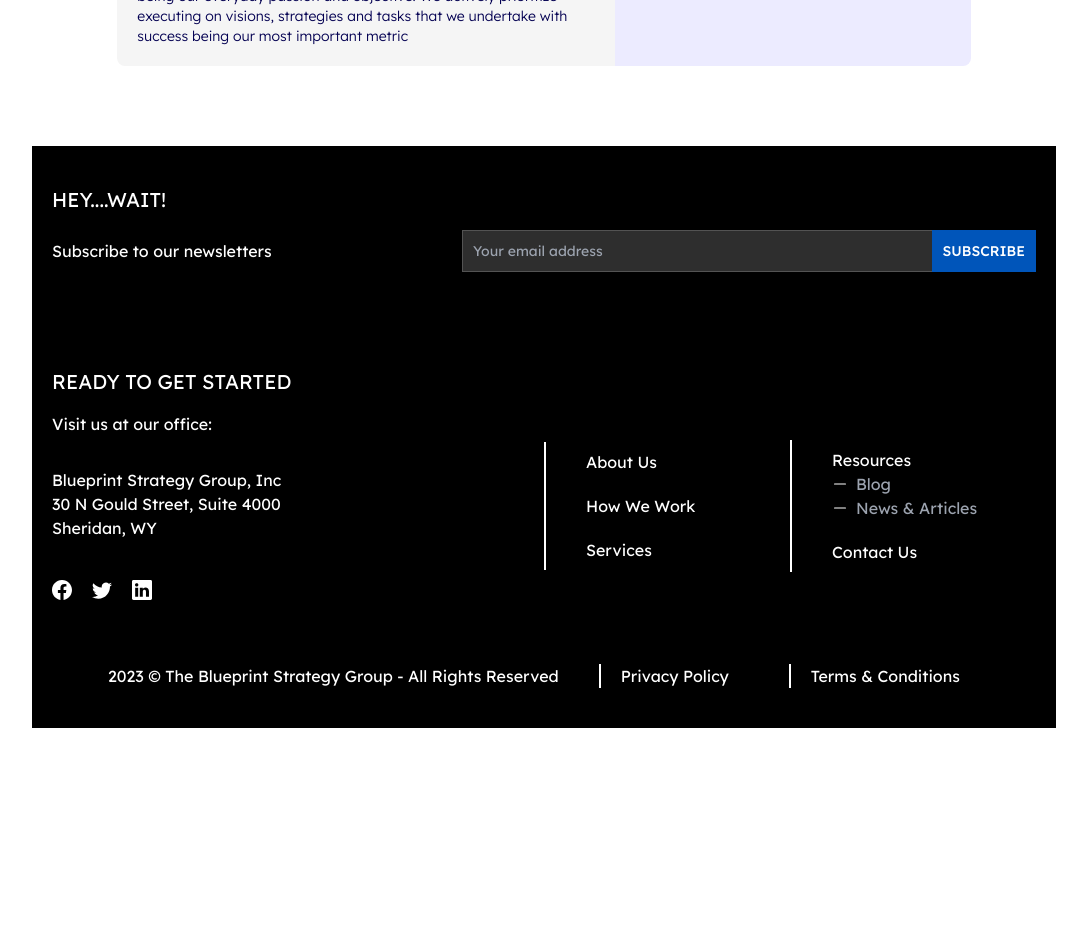
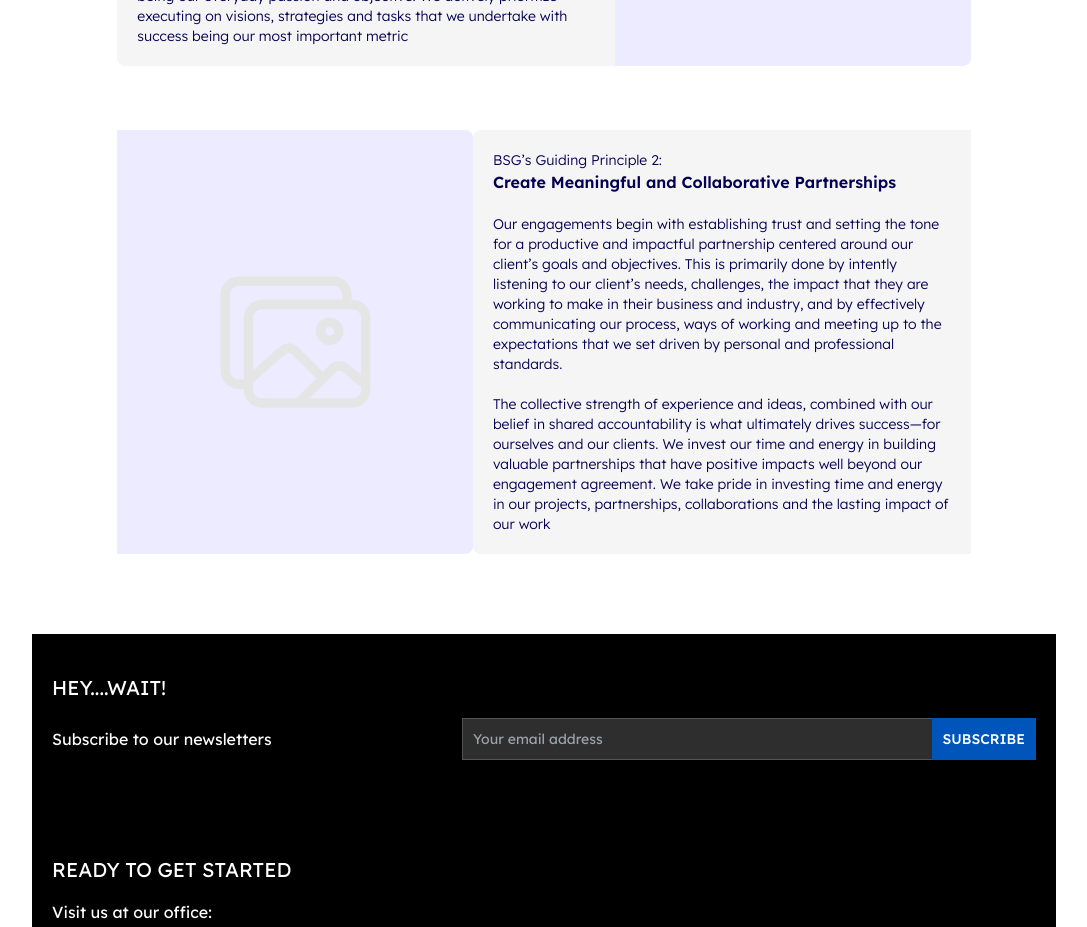
Before and after one commit to EdgarAmpiire/blueprints-web, a React (Create React App) app: page /how-we-work in a window 1280 px wide. Shown: the part 1480-2407 px from the top of the page, without its empty margins (96-1183 px from the left). Before the commit the page ends 2208 px from the top, so only its background shows below. Built offline with nearby package versions, Linux system fonts and the light colour scheme; what tw-elements would draw is missing.

Commit message:
how we work - hero

```diff
--- a/src/features/howWeWork/components/Principles.jsx
+++ b/src/features/howWeWork/components/Principles.jsx
@@ -55,6 +55,30 @@ export const Principles = () => {
                 </div>
               </div>
             </div>
+
+            <div className="mt-16">
+              <div className="flex ">
+              <div className="bg-[#ECEBFF] py-5 px-5 w-5/12 rounded-r-lg flex items-center justify-center">
+                    <img src={thumb} alt="" />
+                </div>
+                <div className="bg-[#F5F5F5] py-5 px-5 w-7/12 rounded-l-lg">
+                  <div className="mb-5">
+                    <h3 className="text-[#040052] text-sm font-light">BSG’s Guiding Principle 2:</h3>
+                    <h1 className="text-[#040052]  font-semibold ">Create Meaningful and Collaborative Partnerships
+</h1>
+                  </div>
+                  <div className="flex flex-col gap-5">
+                    <p className="text-sm text-[#040052] font-light">
+                    Our engagements begin with establishing trust and setting the tone for a productive and impactful partnership centered around our client’s goals and objectives. This is primarily done by intently listening to our client’s needs, challenges, the impact that they are working to make in their business and industry, and by effectively communicating our process, ways of working and meeting up to the expectations that we set driven by personal and professional standards.
+                    </p>
+                    <p className="text-sm text-[#040052] font-light">
+                    The collective strength of experience and ideas, combined with our belief in shared accountability is what ultimately drives success—for ourselves and our clients. We invest our time and energy in building valuable partnerships that have positive impacts well beyond our engagement agreement. We take pride in investing time and energy in our projects, partnerships, collaborations and the lasting impact of our work
+                    </p>
+                  </div>
+                </div>
+
+              </div>
+            </div>
           </div>
         </div>
       </div>
```
